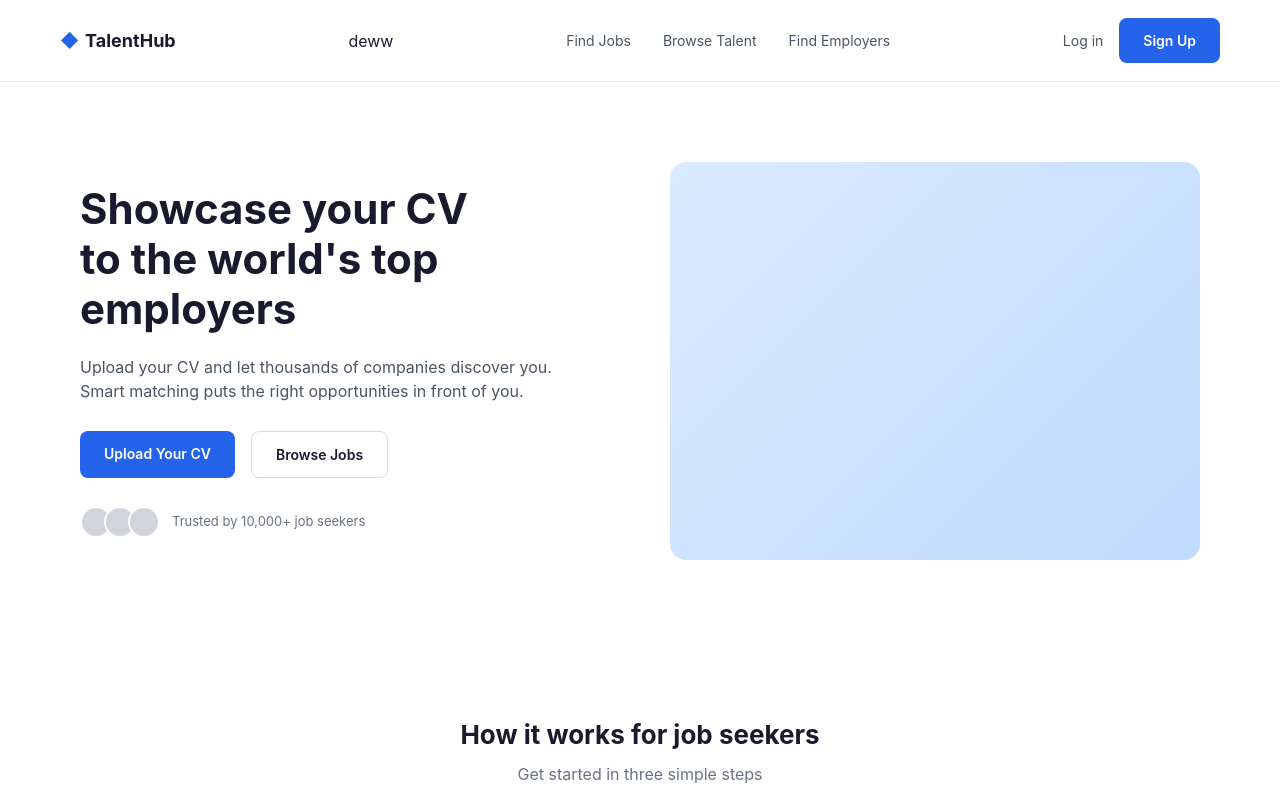
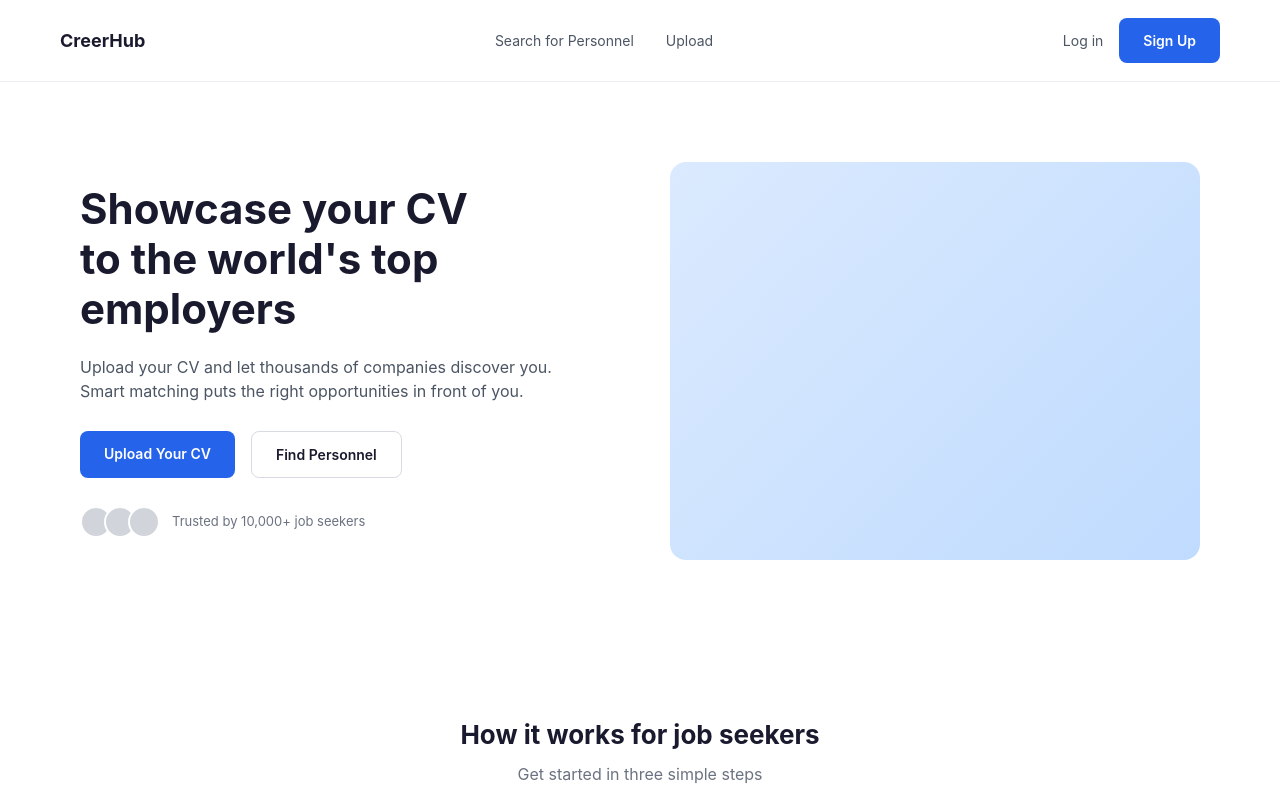
Before and after one commit to Lapat112/CareerHub, a React (Vite) app: page / in a window 1280 px wide. Shown: the top 800 px of the page. Built offline with nearby package versions, Linux system fonts and the light colour scheme.

Commit message:
Fix  text
-Nav
-Home

```diff
--- a/src/Nav/Nav.tsx
+++ b/src/Nav/Nav.tsx
@@ -5,13 +5,11 @@ function Navbar() {
   return (
     <header className="navbar">
       <div className="logo">
-        <span className="logo-icon">◆</span> TalentHub
+        CreerHub
       </div>
-      deww
       <nav className="nav-links">
-        <a href="#">Find Jobs</a>
-        <a href="#">Browse Talent</a>
-        <a href="#">Find Employers</a>
+        <a href="#">Search for Personnel</a>
+        <a href="#">Upload</a>
       </nav>
       <div className="nav-actions">
         <a href="#" className="link-login">Log in</a>
--- a/src/PageWeb/Home/Homepage.tsx
+++ b/src/PageWeb/Home/Homepage.tsx
@@ -11,7 +11,7 @@ function Homepage() {
             <p>Upload your CV and let thousands of companies discover you. Smart matching puts the right opportunities in front of you.</p>
             <div className="hero-buttons">
               <a href="#" className="btn btn-primary">Upload Your CV</a>
-              <a href="#" className="btn btn-outline">Browse Jobs</a>
+              <a href="#" className="btn btn-outline">Find Personnel</a>
             </div>
             <div className="hero-social-proof">
               <div className="avatars">
```
